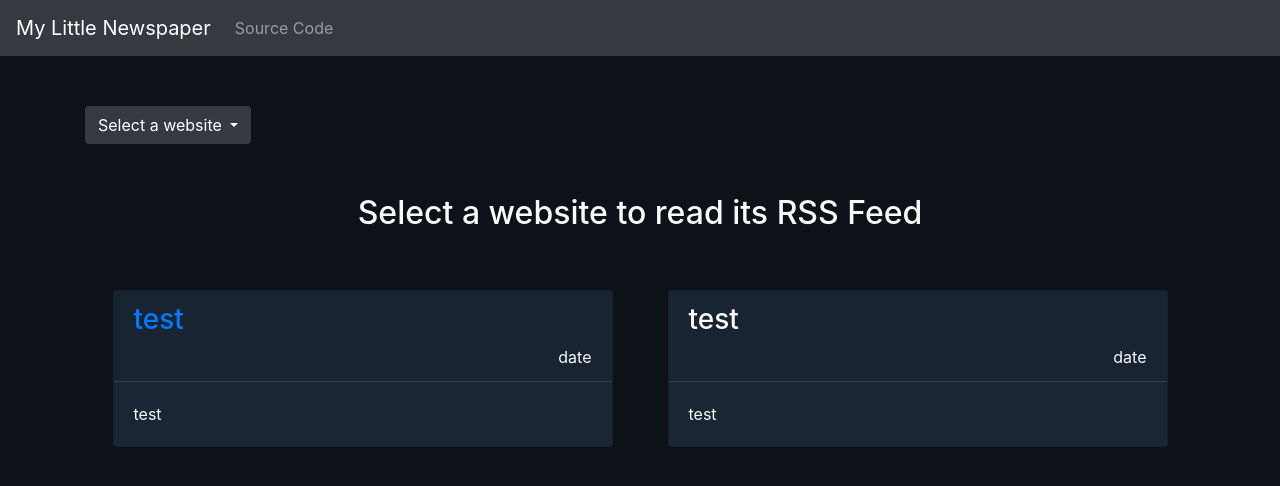
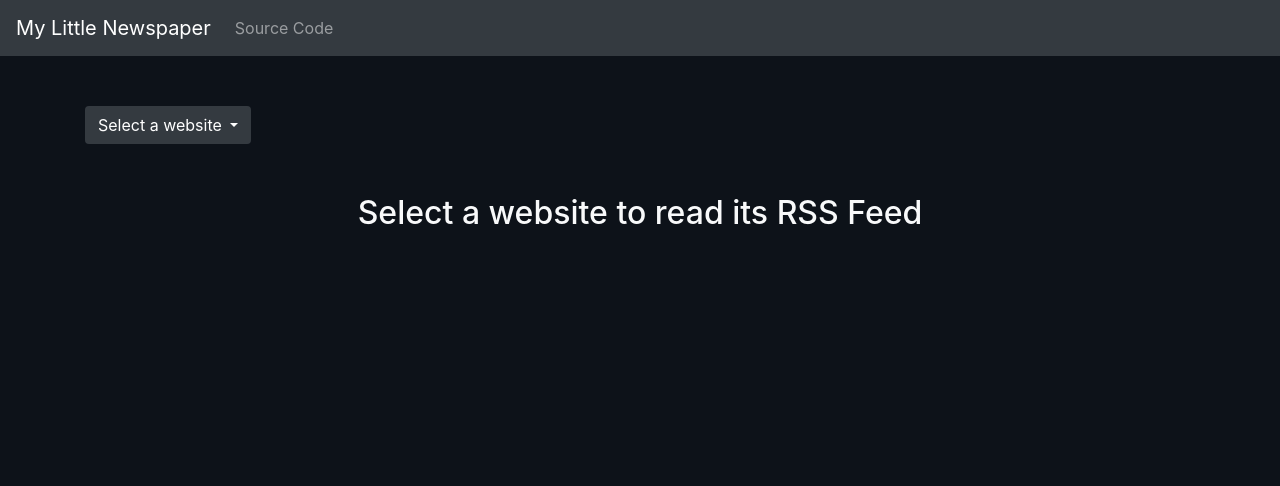
Before and after one commit to Leonlit/My_Little_Newspaper, a website: page index.html in a window 1280 px wide. Drawn offline with nearby package versions, Linux system fonts and the light colour scheme.

Commit message:
Removed data placeholder from HTML file

```diff
--- a/index.html
+++ b/index.html
@@ -41,27 +41,7 @@
         </div>
 
         <h2 id="current-website"class="container text-light text-center">Select a website to read its RSS Feed</h2>
-        <div id="post-container" class="container d-flex flex-wrap justify-content-around text-light">
-            <div class="card m-2">
-                <div class="card-header">
-                    <h3 id="post-title"><a href="#">test</a></h3>
-                    <div class="card-text text-right">date</div>
-                </div>
-                <div class="card-body">
-                    test
-                </div>
-            </div>
-
-            <div class="card m-2">
-                <div class="card-header">
-                    <h3 id="post-title">test</h3>
-                    <div class="card-text text-right">date</div>
-                </div>
-                <div class="card-body">
-                    <div id="post-description">test</div>
-                </div>
-            </div>
-        </div>
+        <div id="post-container" class="container d-flex flex-wrap justify-content-around text-light"></div>
     </body>
 </html>
 
```
